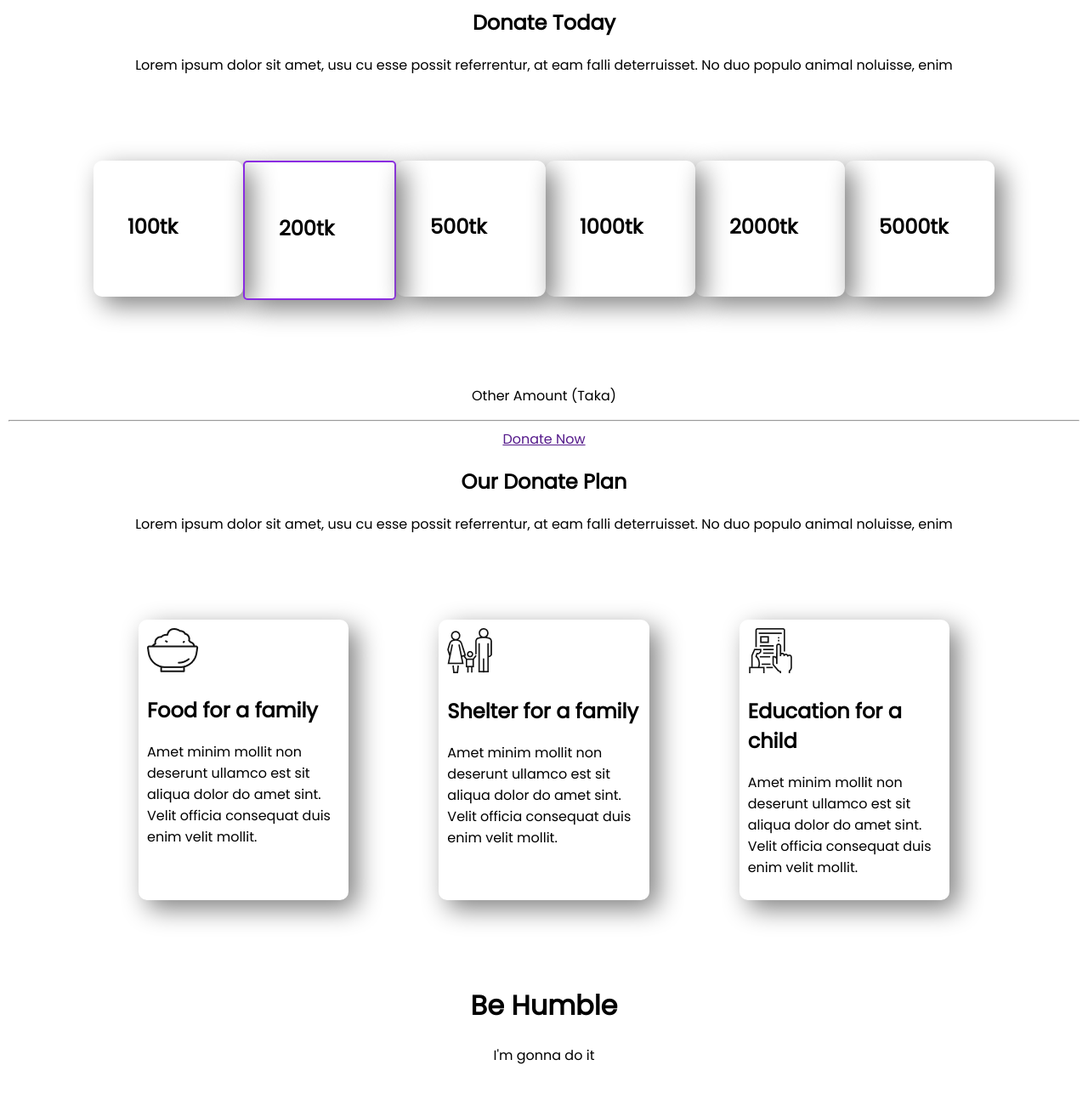
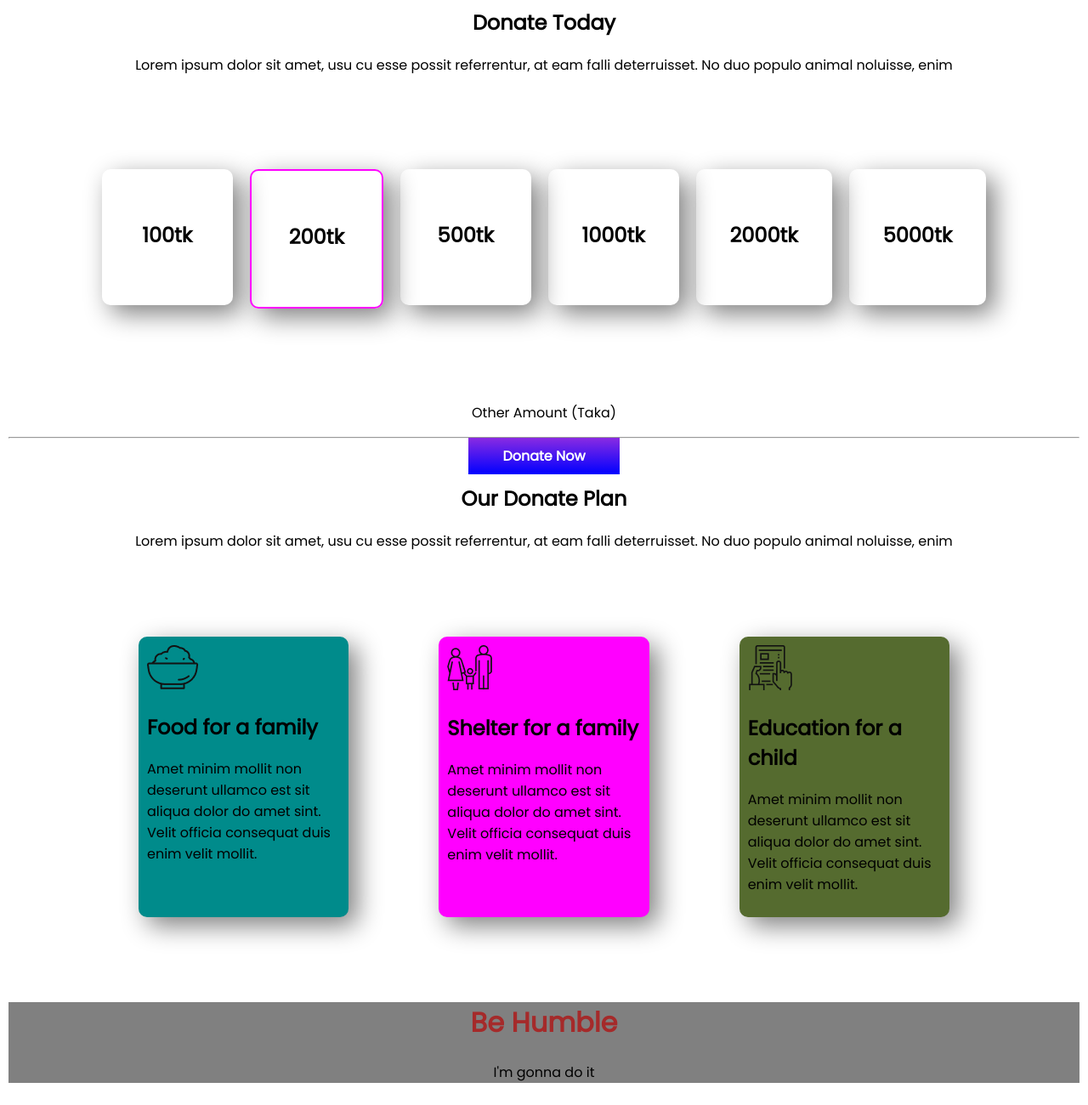
Before and after one commit to belatuba/Donation_repo, a plain HTML site: page index.html in a window 1280 px wide. Shown: the part 821-2121 px from the top of the page at 85% size. Drawn offline with Linux system fonts and the light colour scheme.

Commit message:
4 commit

```diff
--- a/index.html
+++ b/index.html
@@ -44,10 +44,13 @@
            </div>
     </div>
          <div class="about-4">
-            <p>Other Amount (Taka)</p>
-            <hr>
+            <p>Other Amount (Taka)</p><hr>
+         </div>
+    <div>
+        <div class="about-4">
             <a class="about-7" target="_blank" href="">Donate Now</a>
-         </div>
+        </div>
+    </div>
     </section>
     <section>
         <div class="about-4">
@@ -74,8 +77,10 @@
     </div>
     </section>
     <footer>
-        <h1>Be Humble</h1>
-        <p>I'm gonna do it</p>
+        <div class="about-9">
+            <h1 id="section-5">Be Humble</h1>
+            <p id="section-6">I'm gonna do it</p>
+        </div>
     </footer>
 </body>
 </html>
--- a/style.css
+++ b/style.css
@@ -35,6 +35,8 @@ body{
     margin: 100px;
 }
 .about-6{
+    margin: 10px;
+    text-align: center;
     border: 10px;
     width: 10%;
     height: 10vh;
@@ -43,11 +45,15 @@ body{
     box-shadow: 10px 10px 30px grey
 }
 #section-1{
-border:2px solid blueviolet;
-border-radius: 5px;
+border:2px solid magenta;
+border-radius: 10px;
 }
 .about-7{
-
+    text-decoration: none;
+    background-image: linear-gradient(blueviolet,blue);
+    color: white;
+    font-weight: 700;
+    padding: 10px 40px;
 }
 .about-8{
     width: 40%;
@@ -57,6 +63,22 @@ border-radius: 5px;
     border-radius: 10px;
     box-shadow: 10px 10px 30px gray;
 }
-footer{
+#section-2{
+background-color: darkcyan;
+}
+#section-3{
+    background-color: fuchsia;
+}
+#section-4{
+    background-color: darkolivegreen;
+}
+.about-9{
     text-align: center;
+    background-color: gray;
 }
+#section-5{
+    color: brown;
+}
+#section-6{
+    color: black;
+}
```
